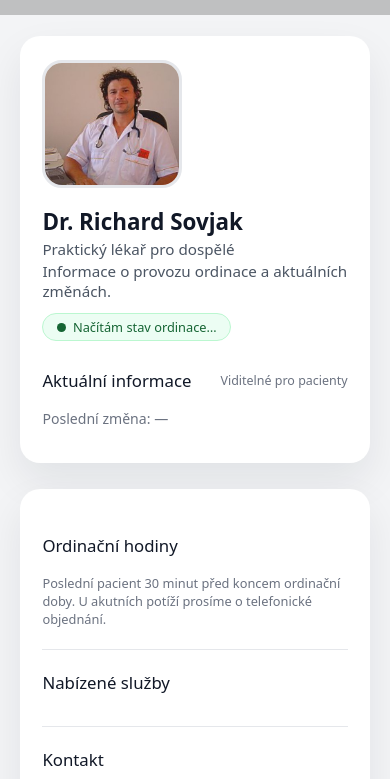
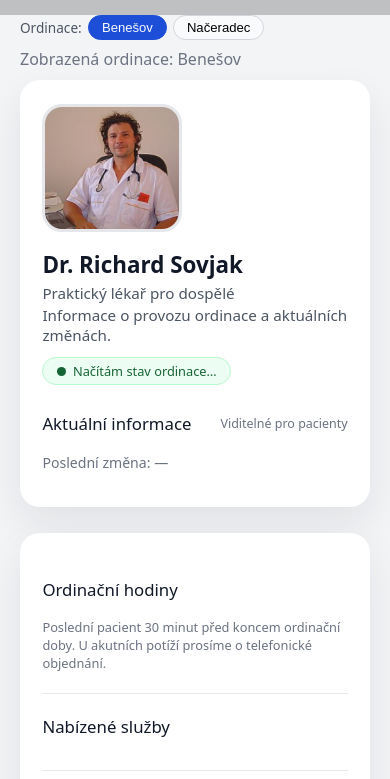
Before and after one commit to volodaname/ordinace-sovjak, a plain HTML site: page index.html in a window 390 px wide. Shown: the part 173-952 px from the top of the page. Drawn offline with Linux system fonts and the light colour scheme; no server answers; grey boxes are pictures that could not be loaded.

Commit message:
index.html

```diff
--- a/index.html
+++ b/index.html
@@ -30,7 +30,7 @@
       background-image: url("header-bg-medical.jpg");
       background-size: cover;
       background-position: center;
-      opacity: 0.6;           /* klidně si později doladíš (0.4–0.8) */
+      opacity: 0.6;
       pointer-events: none;
     }
     header .container {
@@ -57,7 +57,7 @@
       display: flex;
       align-items: center;
       justify-content: center;
-      background: rgba(15,23,42,0.65);
+      background: rgba(15,23,42,0.8);
       padding: 4px;
     }
     .logo-icon svg {
@@ -139,9 +139,44 @@
       color: #374151;
     }
 
+    /* === PŘEPÍNAČ ORDINACÍ ===================================== */
+    .ordinace-switch-wrap {
+      max-width: 1100px;
+      margin: 0 auto;
+      padding: 0 1.25rem 0.2rem;
+      display: flex;
+      justify-content: space-between;
+      gap: 0.5rem;
+      flex-wrap: wrap;
+    }
+    .ordinace-switch {
+      display: inline-flex;
+      align-items: center;
+      gap: 0.4rem;
+      font-size: 0.85rem;
+      color: #4b5563;
+    }
+    .ordinace-buttons {
+      display: inline-flex;
+      gap: 0.4rem;
+    }
+    .ordinace-btn {
+      border-radius: 999px;
+      border: 1px solid #d1d5db;
+      padding: 0.25rem 0.8rem;
+      font-size: 0.82rem;
+      background: #f9fafb;
+      cursor: pointer;
+    }
+    .ordinace-btn.active {
+      background: #1d4ed8;
+      color: #f9fafb;
+      border-color: #1d4ed8;
+    }
+
     /* === OBSAH ================================================== */
     main {
-      padding: 1.3rem 1.25rem 2.4rem;
+      padding: 0.6rem 1.25rem 2.4rem;
     }
     .content {
       max-width: 1100px;
@@ -154,7 +189,8 @@
       .content {
         grid-template-columns: minmax(0, 1fr);
       }
-      .login-panel-wrapper {
+      .login-panel-wrapper,
+      .ordinace-switch-wrap {
         padding: 0 1.25rem;
       }
     }
@@ -385,7 +421,7 @@
     <div class="container">
       <div class="logo">
         <div class="logo-icon">
-          <!-- Ostré RS logo v SVG -->
+          <!-- RS logo v SVG -->
           <svg viewBox="0 0 64 64" aria-hidden="true">
             <circle cx="32" cy="32" r="27" fill="none" stroke-width="2.8" class="logo-ring" />
             <circle cx="32" cy="30" r="19" fill="rgba(15,23,42,0.9)" />
@@ -422,6 +458,18 @@
       </div>
     </div>
   </header>
+
+  <!-- přepínač ordinací -->
+  <div class="ordinace-switch-wrap">
+    <div class="ordinace-switch">
+      <span>Ordinace:</span>
+      <div class="ordinace-buttons">
+        <button class="ordinace-btn active" data-ordinace="benesov">Benešov</button>
+        <button class="ordinace-btn" data-ordinace="naceradec">Načeradec</button>
+      </div>
+    </div>
+    <div class="muted" id="ordinaceLabel">Zobrazená ordinace: Benešov</div>
+  </div>
 
   <main>
     <div class="content">
@@ -629,7 +677,6 @@
 <script src="https://www.gstatic.com/firebasejs/10.12.4/firebase-firestore-compat.js"></script>
 
 <script>
-  // TVŮJ FIREBASE PROJEKT – tyto hodnoty už máš v konzoli
   const firebaseConfig = {
   apiKey: "AIzaSyCcv-7VNuwciddrdX_jV3lLFfxdW0Zvfyo",
   authDomain: "ordinace-sovjak.firebaseapp.com",
@@ -651,12 +698,32 @@
     info:     { text: "Mimo ordinaci – informace v textu níže.", className: "status-info" }
   };
 
+  const ORDINACE_META = {
+    benesov: {
+      label: "Benešov",
+      photo: "ordinace-benesov.jpg",
+      defaultAddress: "Pražská 2198, 256 01 Benešov u Prahy"
+    },
+    naceradec: {
+      label: "Načeradec",
+      photo: "ordinace-naceradec.jpg",
+      defaultAddress: "Načeradec – doplňte adresu",
+    }
+  };
+
+  let currentOrdinace = "benesov";
+  let unsubscribe = null;
+  let lastData = null;
+  let isDoctor = false;
+
   const statusPill     = document.getElementById("statusPill");
   const statusTextEl   = document.getElementById("statusText");
   const statusExtraEl  = document.getElementById("statusExtra");
   const lastUpdateEl   = document.getElementById("lastUpdate");
   const yearEl         = document.getElementById("year");
   yearEl.textContent   = new Date().getFullYear();
+  const placePhoto     = document.getElementById("placePhoto");
+  const ordinaceLabel  = document.getElementById("ordinaceLabel");
 
   const statusButtons  = document.getElementById("statusButtons");
   const noteEdit       = document.getElementById("noteEdit");
@@ -707,9 +774,6 @@
   const servicesEdit= document.getElementById("servicesEdit");
   const contactEdit = document.getElementById("contactEdit");
 
-  let isDoctor = false;
-  let lastData = null;
-
   function setDoctorMode(enabled) {
     isDoctor = enabled;
     document.querySelectorAll(".admin-section").forEach(el => {
@@ -743,7 +807,15 @@
     setDoctorMode(!!user);
   });
 
-  const docRef = db.collection("ordinace").doc("sovjak");
+  function getDocRef() {
+    return db.collection("ordinace").doc(currentOrdinace);
+  }
+
+  function setOrdinaceMeta() {
+    const meta = ORDINACE_META[currentOrdinace];
+    placePhoto.src = meta.photo;
+    ordinaceLabel.textContent = "Zobrazená ordinace: " + meta.label;
+  }
 
   function renderStatus(data) {
     const statusKey = data.status || "open";
@@ -839,7 +911,8 @@
   }
 
   function renderContact(data) {
-    contactAddressEl.textContent = data.contactAddress || "Pražská 2198, 256 01 Benešov u Prahy";
+    const meta = ORDINACE_META[currentOrdinace];
+    contactAddressEl.textContent = data.contactAddress || meta.defaultAddress;
     contactPhoneEl.textContent   = data.contactPhone   || "+420 317 727 260";
     contactEmailEl.textContent   = data.contactEmail   || "r.sovjak@seznam.cz";
 
@@ -864,23 +937,27 @@
     }
     const newData = Object.assign({}, lastData, partial);
     lastData = newData;
-    await docRef.set(newData);
+    await getDocRef().set(newData);
   }
 
-  docRef.onSnapshot(async doc => {
+  function attachListener() {
+    if (unsubscribe) unsubscribe();
+    setOrdinaceMeta();
+    getDocRef().onSnapshot(async doc => {
       if (!doc.exists) {
+        const meta = ORDINACE_META[currentOrdinace];
         const init = {
           status: "open",
           note: "",
           hoursText: "",
           servicesText: "",
           chipsText: "",
-        contactAddress: "Pražská 2198, 256 01 Benešov u Prahy",
+          contactAddress: meta.defaultAddress,
           contactPhone: "+420 317 727 260",
           contactEmail: "r.sovjak@seznam.cz",
           updatedAt: new Date().toLocaleString("cs-CZ")
         };
-      await docRef.set(init);
+        await getDocRef().set(init);
         return;
       }
       lastData = doc.data();
@@ -889,7 +966,21 @@
       console.error(err);
       statusTextEl.textContent = "Nepodařilo se načíst data.";
     });
+  }
 
+  // přepínač ordinací
+  document.querySelectorAll(".ordinace-btn").forEach(btn => {
+    btn.addEventListener("click", () => {
+      const id = btn.getAttribute("data-ordinace");
+      if (id === currentOrdinace) return;
+      document.querySelectorAll(".ordinace-btn").forEach(b => b.classList.remove("active"));
+      btn.classList.add("active");
+      currentOrdinace = id;
+      attachListener();
+    });
+  });
+
+  // status tlačítka
   document.querySelectorAll(".status-btn").forEach(btn => {
     btn.addEventListener("click", async () => {
       if (!isDoctor) { alert("Musíte být přihlášen jako lékař."); return; }
@@ -974,6 +1065,9 @@
       alert("Chyba při ukládání kontaktu.");
     }
   });
+
+  // start
+  attachListener();
 </script>
 </body>
 </html>
```
Lines whose indentation alone changed are shown as unchanged.
